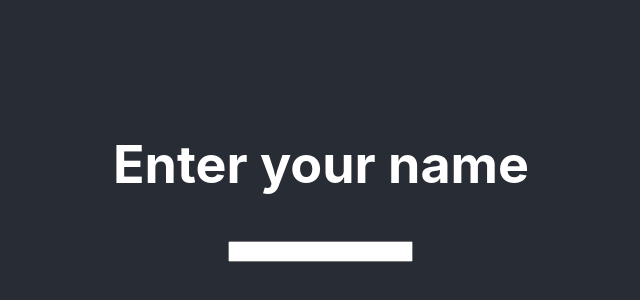
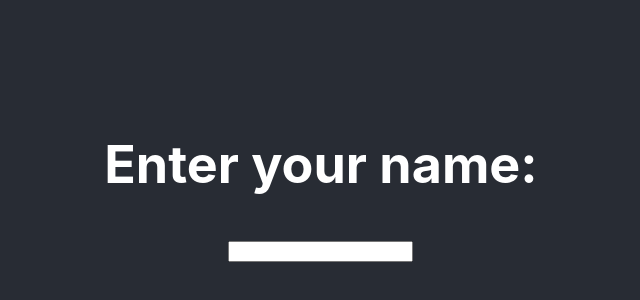
Before and after one commit to gminova/pokemon-game, a React (Create React App) app: page / in a window 1280 px wide. Shown: the part 204-504 px from the top of the page, without its empty margins (319-959 px from the left). Built offline with nearby package versions, Linux system fonts and the light colour scheme.

Commit message:
create user in local storage

```diff
--- a/src/components/Home.tsx
+++ b/src/components/Home.tsx
@@ -1,8 +1,8 @@
 import React from 'react';
-import { TextField } from './TextField';
+import { UserProfile } from './UserProfile';
 
 export const Home = () => (
   <>
-    <TextField text="Some text" />
+    <UserProfile text="Some text" />
   </>
 );
--- a/src/components/TextField.tsx
+++ b/src/components/UserProfile.tsx
@@ -4,19 +4,26 @@ import { Link } from 'react-router-dom';
 interface Props {
   text: string;
 }
-export const TextField: React.FC<Props> = () => {
+export const UserProfile: React.FC<Props> = () => {
   const [input, setInput] = useState('');
 
   return (
     <div>
-      <h1>Enter your name</h1>
+      <h1>Enter your name:</h1>
       <input onChange={(e) => setInput(e.target.value)} />
       <h2>{input}</h2>
       {input && (
         <Link to="/vocabulary">
           <button
             onClick={() => {
-              localStorage.setItem('userName', input);
+              localStorage.setItem(
+                'userName',
+                JSON.stringify({
+                  userName: input,
+                  score: 0,
+                  userPokemons: [],
+                })
+              );
             }}
           >
             Let's GO!
```
